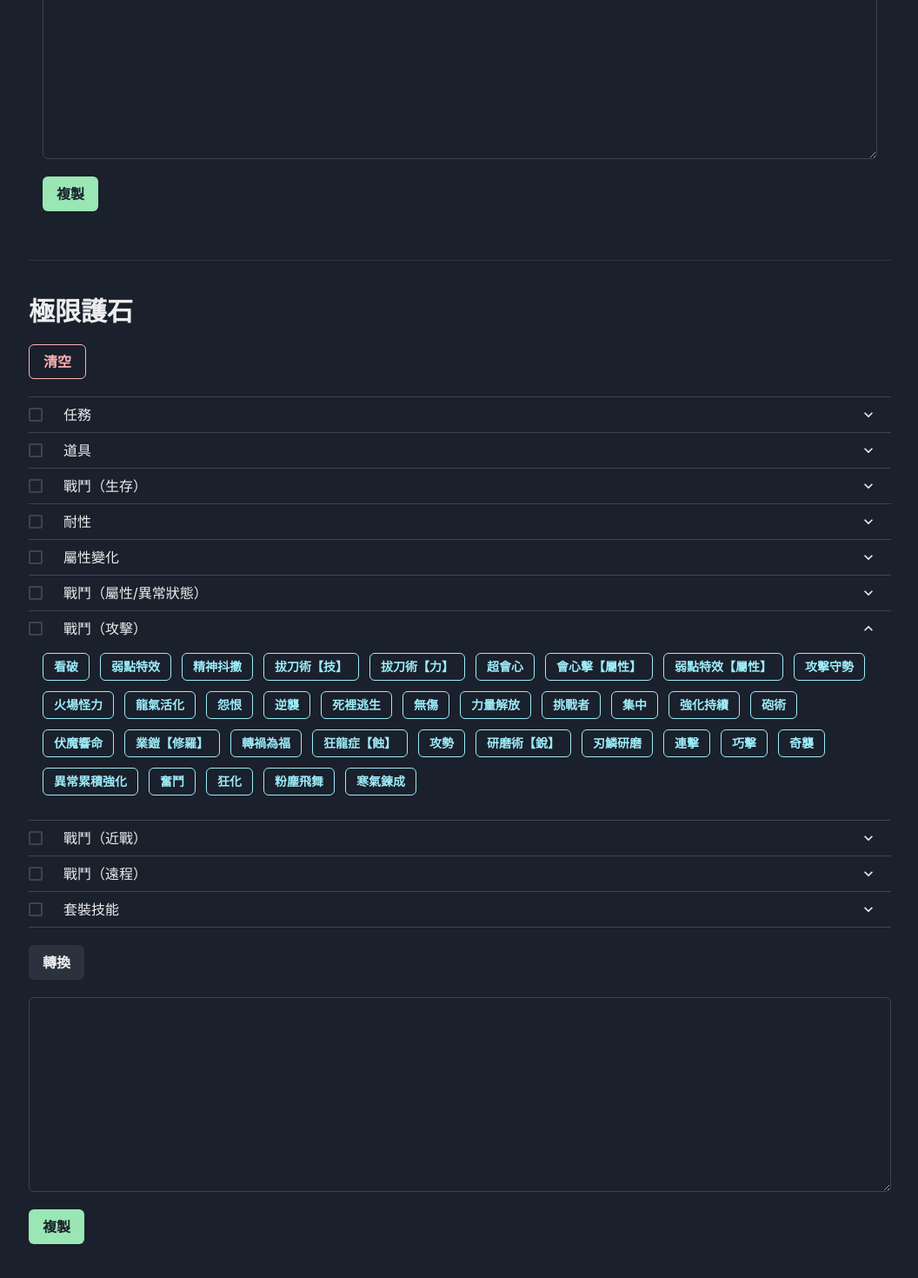
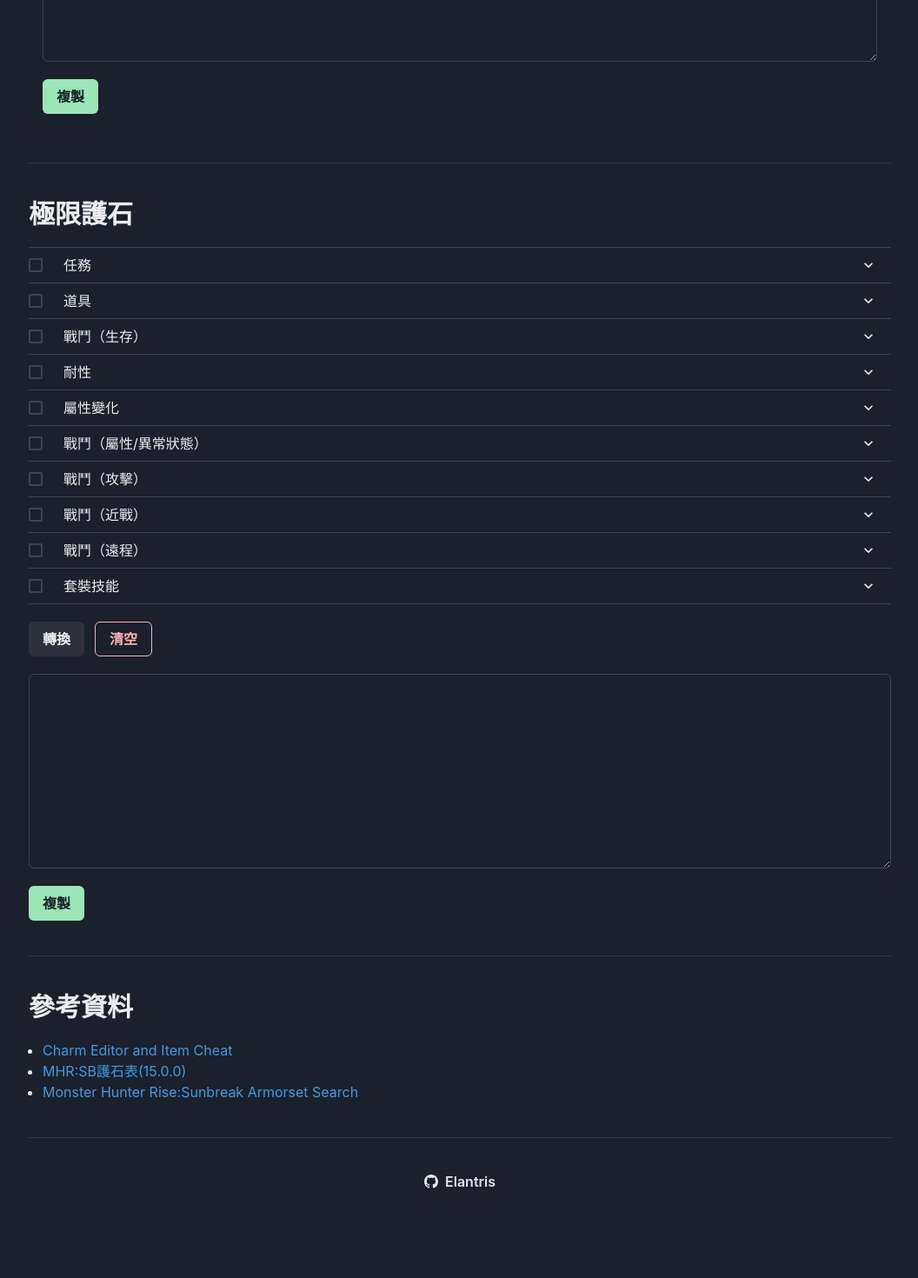
Before and after one commit to Elantris/mhr-charms-converter, a React (Vite) app: page / in a window 1280 px wide. Shown: the part 1078-2548 px from the top of the page at 87% size, without its empty margins (111-1167 px from the left). After the commit the page ends 2491 px from the top, so only its background shows below. Built offline with nearby package versions, Linux system fonts and the light colour scheme.

Commit message:
Add credit links

```diff
--- a/src/assets/en.json
+++ b/src/assets/en.json
@@ -12,7 +12,8 @@
     "skill": "Skill",
     "slots": "Slots",
     "maxCharms": "Max Charms",
-    "clear": "Clear"
+    "clear": "Clear",
+    "credit": "Credit"
   },
   "category": {
     "quest": "Quest",
--- a/src/assets/zh_hans.json
+++ b/src/assets/zh_hans.json
@@ -10,7 +10,10 @@
     "search.url": "https://mhrise.wiki-db.com/sim/?hl=zh-hans",
     "copy": "复制",
     "skill": "技能",
-    "slots": "镶嵌槽"
+    "slots": "镶嵌槽",
+    "maxCharms": "极限护石",
+    "clear": "清空",
+    "credit": "参考资料"
   },
   "category": {
     "quest": "任务",
--- a/src/assets/zh_hant.json
+++ b/src/assets/zh_hant.json
@@ -12,7 +12,8 @@
     "skill": "技能",
     "slots": "鑲嵌槽",
     "maxCharms": "極限護石",
-    "clear": "清空"
+    "clear": "清空",
+    "credit": "參考資料"
   },
   "category": {
     "quest": "任務",
--- a/src/components/App.tsx
+++ b/src/components/App.tsx
@@ -1,6 +1,7 @@
 import { Icon } from '@chakra-ui/icons'
-import { Button, Container, Divider, Link, Skeleton, Stack, Text } from '@chakra-ui/react'
+import { Button, Container, Divider, Heading, Link, ListItem, Skeleton, Stack, Text, UnorderedList } from '@chakra-ui/react'
 import { Suspense, lazy, useState } from 'react'
+import { useTranslation } from 'react-i18next'
 import { GoMarkGithub } from 'react-icons/go'
 import { z } from 'zod'
 import { CharmsScheme } from '../utils/schemes'
@@ -11,6 +12,7 @@ const ResultSection = lazy(() => import('./ResultSection'))
 const MaxCharmsSection = lazy(() => import('./MaxCharmsSection'))
 
 const App = () => {
+  const { t } = useTranslation()
   const [charmsValue, setCharmsValue] = useState<z.infer<typeof CharmsScheme>>([])
 
   return (
@@ -32,6 +34,30 @@ const App = () => {
       </Suspense>
 
       <Divider my={10} />
+
+      <Heading as="h2" size="lg" mb={5}>
+        {t('layout.credit')}
+      </Heading>
+
+      <UnorderedList mb={5}>
+        <ListItem>
+          <Link href="https://www.nexusmods.com/monsterhunterrise/mods/17?" color="blue.400" isExternal>
+            Charm Editor and Item Cheat
+          </Link>
+        </ListItem>
+        <ListItem>
+          <Link href="https://docs.google.com/spreadsheets/d/10JQRMu3l0EQs2eX-e3kiIIq5z8Su1iLU2mKJQYKF2uI/edit?usp=sharing" color="blue.400" isExternal>
+            MHR:SB護石表(15.0.0)
+          </Link>
+        </ListItem>
+        <ListItem>
+          <Link href={t('layout.search.url') || 'https://mhrise.wiki-db.com/sim/'} color="blue.400" isExternal>
+            Monster Hunter Rise:Sunbreak Armorset Search
+          </Link>
+        </ListItem>
+      </UnorderedList>
+
+      <Divider my={10} />
       <Text textAlign="center">
         <Link href="https://github.com/Elantris/mhr-charms-converter" isExternal>
           <Button variant="link" leftIcon={<Icon as={GoMarkGithub} />}>
--- a/src/components/InputSection.tsx
+++ b/src/components/InputSection.tsx
@@ -30,19 +30,6 @@ const InputSection: FC<{
       <Heading as="h2" size="lg" mb={5}>
         {t('layout.input')}
       </Heading>
-
-      <UnorderedList mb={5}>
-        <ListItem>
-          <Link href="https://www.nexusmods.com/monsterhunterrise/mods/17?" color="blue.400" isExternal>
-            Charm Editor and Item Cheat
-          </Link>
-        </ListItem>
-        <ListItem>
-          <Link href="https://docs.google.com/spreadsheets/d/10JQRMu3l0EQs2eX-e3kiIIq5z8Su1iLU2mKJQYKF2uI/edit?usp=sharing" color="blue.400" isExternal>
-            MHR:SB護石表(15.0.0)
-          </Link>
-        </ListItem>
-      </UnorderedList>
 
       <Tabs>
         <TabList>
--- a/src/components/MaxCharmsSection.tsx
+++ b/src/components/MaxCharmsSection.tsx
@@ -16,7 +16,7 @@ import {
 import { useState } from 'react'
 import { useTranslation } from 'react-i18next'
 
-const skills: Record<string, number[]> = {
+const skillsCategory: Record<string, number[]> = {
   quest: [34, 32, 104, 105, 33, 96, 84, 138],
   item: [60, 58, 88, 87, 90, 89],
   battleSurvival: [64, 65, 66, 35, 36, 57, 40, 93, 59, 112, 114, 132, 135, 121],
@@ -158,22 +158,10 @@ const MaxCharmsSection = () => {
         {t('layout.maxCharms')}
       </Heading>
 
-      <Button
-        colorScheme="red"
-        variant="outline"
-        mb={5}
-        onClick={() => {
-          setSelectedSkillIds([])
-          setResult('')
-        }}
-      >
-        {t('layout.clear')}
-      </Button>
-
-      <Accordion defaultIndex={[6]} allowMultiple mb={5}>
-        {Object.keys(skills).map(categoryId => {
-          const isAllSelected = skills[categoryId].every(skillId => selectedSkillIds.includes(skillId))
-          const isIndeterminate = !isAllSelected && skills[categoryId].some(skillId => selectedSkillIds.includes(skillId))
+      <Accordion allowMultiple mb={5}>
+        {Object.keys(skillsCategory).map(categoryId => {
+          const isAllSelected = skillsCategory[categoryId].every(skillId => selectedSkillIds.includes(skillId))
+          const isIndeterminate = !isAllSelected && skillsCategory[categoryId].some(skillId => selectedSkillIds.includes(skillId))
           return (
             <AccordionItem key={categoryId}>
               <Flex as="h3">
@@ -185,10 +173,12 @@ const MaxCharmsSection = () => {
                   onChange={e => {
                     e.stopPropagation()
                     setSelectedSkillIds(selectedSkillIds =>
-                      isAllSelected
-                        ? selectedSkillIds.filter(v => !skills[categoryId].includes(v))
-                        : [...selectedSkillIds, ...skills[categoryId].filter(v => !selectedSkillIds.includes(v))],
+                      (isAllSelected
+                        ? selectedSkillIds.filter(v => !skillsCategory[categoryId].includes(v))
+                        : [...selectedSkillIds, ...skillsCategory[categoryId].filter(v => !selectedSkillIds.includes(v))]
+                      ).sort((a, b) => a - b),
                     )
+                    setResult('')
                   }}
                 />
 
@@ -201,7 +191,7 @@ const MaxCharmsSection = () => {
               </Flex>
 
               <AccordionPanel pb={4}>
-                {skills[categoryId].map(skillId => {
+                {skillsCategory[categoryId].map(skillId => {
                   const isSelected = selectedSkillIds.includes(skillId)
                   return (
                     <Button
@@ -213,7 +203,9 @@ const MaxCharmsSection = () => {
                       mr={3}
                       mb={3}
                       onClick={() => {
-                        setSelectedSkillIds(selectedSkillIds => (isSelected ? selectedSkillIds.filter(v => v !== skillId) : [...selectedSkillIds, skillId]))
+                        setSelectedSkillIds(selectedSkillIds =>
+                          (isSelected ? selectedSkillIds.filter(v => v !== skillId) : [...selectedSkillIds, skillId]).sort((a, b) => a - b),
+                        )
                         setResult('')
                       }}
                     >
@@ -230,6 +222,7 @@ const MaxCharmsSection = () => {
       <Button
         colorScheme={selectedSkillIds.length < 2 ? 'gray' : 'blue'}
         mb={5}
+        mr={3}
         onClick={() =>
           setResult(
             selectedSkillIds
@@ -237,24 +230,34 @@ const MaxCharmsSection = () => {
                 selectedSkillIds
                   .map((skillId2, j) =>
                     i === j || maxCharmSkillLevels[skillId1][0] === maxCharmSkillLevels[skillId1][1]
-                      ? ''
-                      : slots
-                          .map(
-                            slot =>
-                              `${t(`skill.${skillId1}`)},${maxCharmSkillLevels[skillId1][0]},${t(`skill.${skillId2}`)},${
-                                maxCharmSkillLevels[skillId2][1]
-                              },${slot}`,
-                          )
-                          .join('\n'),
+                      ? []
+                      : slots.map(
+                          slot =>
+                            `${t(`skill.${skillId1}`)},${maxCharmSkillLevels[skillId1][0]},${t(`skill.${skillId2}`)},${
+                              maxCharmSkillLevels[skillId2][1]
+                            },${slot}`,
+                        ),
                   )
-                  .filter(v => v)
-                  .join('\n'),
+                  .filter(v => v.length),
               )
+              .flat(3)
               .join('\n'),
           )
         }
       >
         {t('layout.convert')}
+      </Button>
+
+      <Button
+        colorScheme="red"
+        variant="outline"
+        mb={5}
+        onClick={() => {
+          setSelectedSkillIds([])
+          setResult('')
+        }}
+      >
+        {t('layout.clear')}
       </Button>
 
       <Textarea h="3xs" isReadOnly value={result} mb={5} onFocus={e => e.target.select()} />
--- a/src/components/ResultSection.tsx
+++ b/src/components/ResultSection.tsx
@@ -43,14 +43,6 @@ const ResultSection: FC<{
       <Heading as="h2" size="lg" mb={5}>
         {t('layout.output')}
       </Heading>
-
-      <UnorderedList mb={5}>
-        <ListItem>
-          <Link href={t('layout.search.url') || 'https://mhrise.wiki-db.com/sim/'} color="blue.400" isExternal>
-            Monster Hunter Rise:Sunbreak Armorset Search
-          </Link>
-        </ListItem>
-      </UnorderedList>
 
       <Tabs>
         <TabList>
```
Also changed, not shown: package.json (+12 -12 lines), 1 other file (tests, documents, lock files or other folders).
